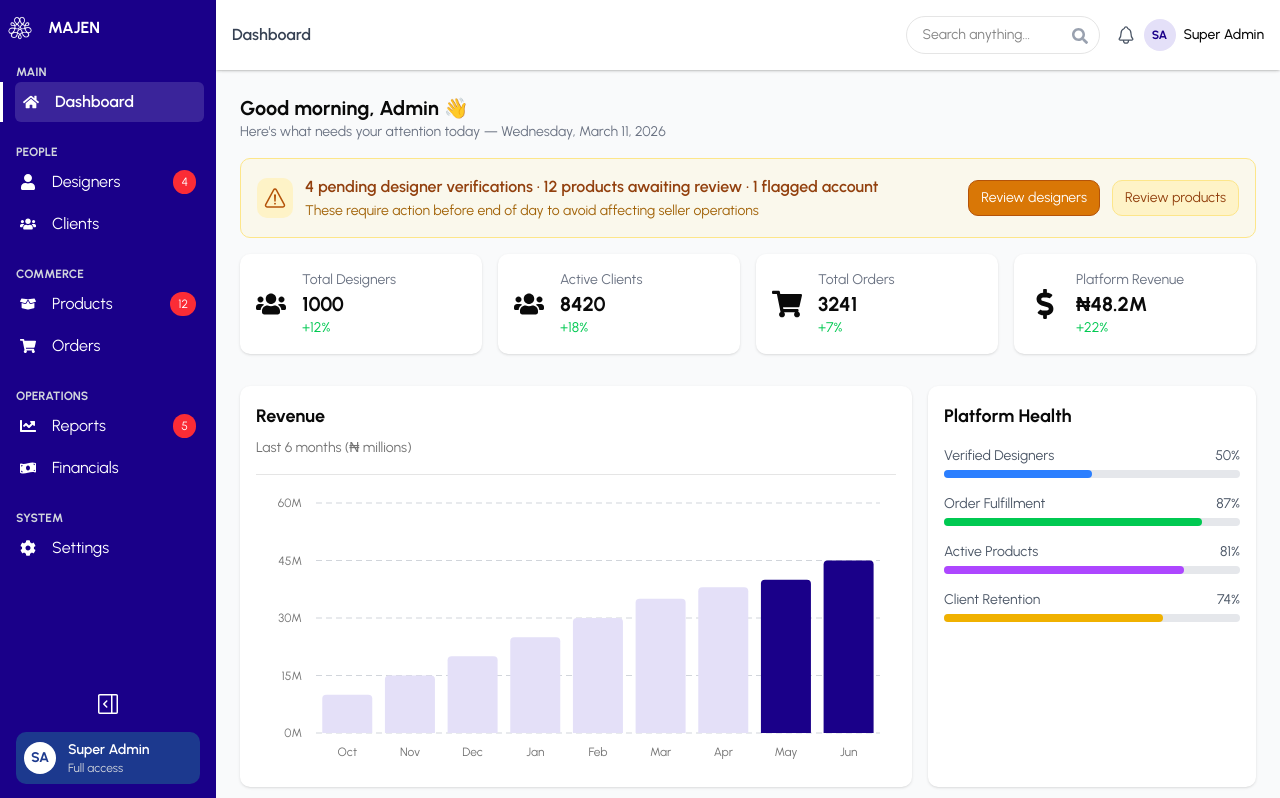
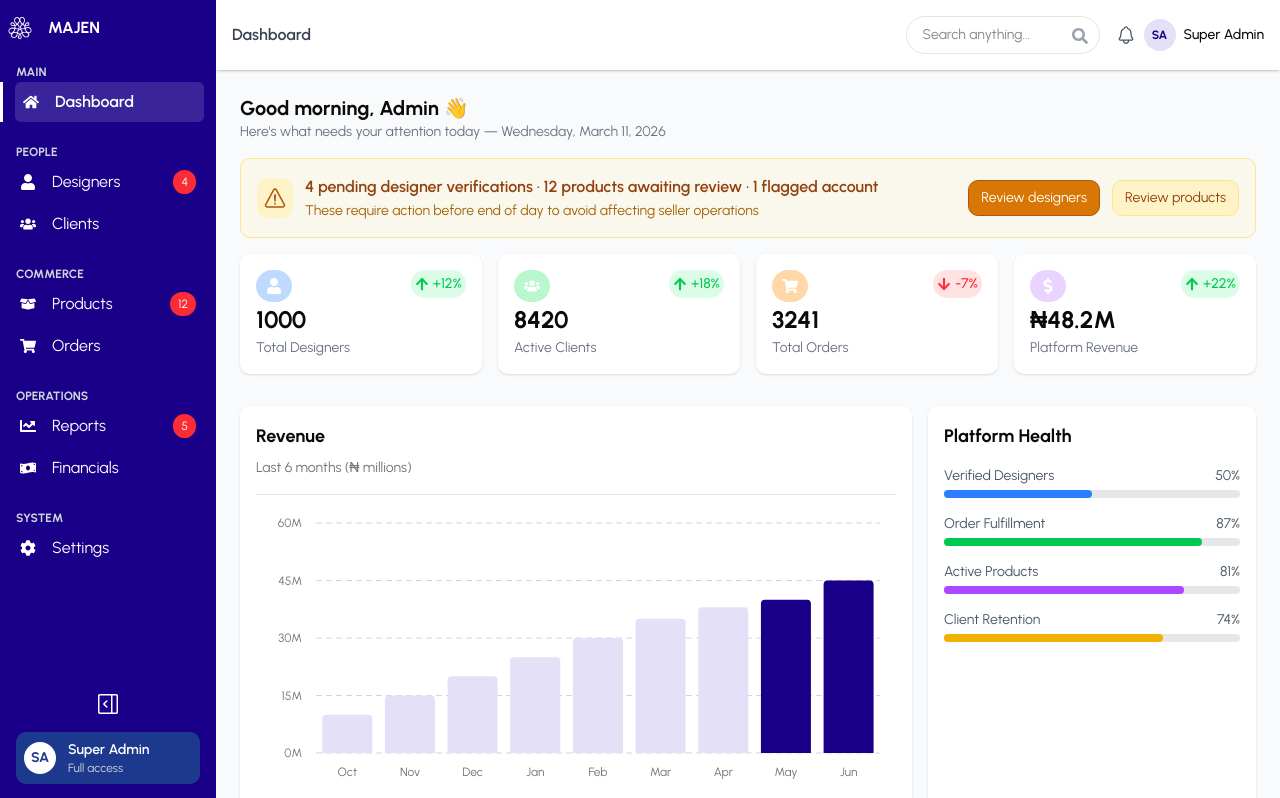
Before and after one commit to Dhavisco/Majen-Admin, a Next.js app: page /dashboard in a window 1280 px wide. Shown: the top 798 px of the page. Built offline with nearby package versions, Linux system fonts and the light colour scheme.

Commit message:
feat: metric cards

```diff
--- a/app/components/MetricCard/MetricCard.tsx
+++ b/app/components/MetricCard/MetricCard.tsx
@@ -1,4 +1,5 @@
 import React from 'react';
+import { FaArrowUp, FaArrowDown } from 'react-icons/fa';
 
 interface MetricCardProps {
     title: string;
@@ -9,16 +10,32 @@ interface MetricCardProps {
 }
 
 const MetricCard: React.FC<MetricCardProps> = ({ title, value, percentageChange, icon, color }) => {
+    const isIncrease = percentageChange !== undefined && percentageChange > 0;
+
     return (
-        <div className={`p-4 bg-white shadow rounded-lg flex items-center space-x-4 ${color}`}>
-            <div className="text-3xl">{icon}</div>
-            <div>
-                <h3 className="text-sm text-gray-500">{title}</h3>
-                <p className="text-xl font-bold">{value}</p>
+        <div className="p-4 bg-white shadow rounded-lg flex justify-between items-start space-x-4">
+            <div className="flex-1 gap-0.5 flex flex-col items-start">
+                <div className={`p-2 flex items-center justify-center rounded-full w-9 ${color} text-white text-base`}>
+                    {icon}
+                </div>
+
+                <h3 className="text-2xl font-bold">{value}</h3>
+                <p className="text-sm text-gray-500">{title}</p>
+
+            </div>
+
+            <div className=''>
                 {percentageChange !== undefined && (
-                    <p className={`text-sm ${percentageChange > 0 ? 'text-green-500' : 'text-red-500'}`}>
-                        {percentageChange > 0 ? `+${percentageChange}%` : `${percentageChange}%`}
-                    </p>
+                    <div className={`flex items-center p-1 rounded-2xl space-x-1 font-medium text-xs md:text-sm ${isIncrease ? 'bg-green-100' : 'bg-red-100'}`}>
+                        {isIncrease ? (
+                            <FaArrowUp className="text-green-500" />
+                        ) : (
+                            <FaArrowDown className="text-red-500" />
+                        )}
+                        <span className={isIncrease ? 'text-green-500' : 'text-red-500'}>
+                            {isIncrease ? `+${percentageChange}%` : `${percentageChange}%`}
+                        </span>
+                    </div>
                 )}
             </div>
         </div>
--- a/app/dashboard/page.tsx
+++ b/app/dashboard/page.tsx
@@ -5,7 +5,7 @@ import RevenueChart from '../components/RevenueChart/RevenueChart';
 import ProgressBar from '../components/ProgressBar/ProgressBar';
 import VerificationTable from '../components/VerificationTable/VerificationTable';
 import ActivityList from '../components/ActivityList/ActivityList';
-import { FaUsers, FaShoppingCart, FaDollarSign } from 'react-icons/fa';
+import { FaUsers, FaShoppingCart, FaDollarSign, FaUser } from 'react-icons/fa';
 import { IoWarningOutline } from 'react-icons/io5';
 
 const DashboardPage: React.FC = () => {
@@ -18,10 +18,10 @@ const DashboardPage: React.FC = () => {
     });
 
     const metrics = [
-        { title: 'Total Designers', value: 1000, percentageChange: 12, icon: <FaUsers />, color: 'bg-blue-100' },
-        { title: 'Active Clients', value: 8420, percentageChange: 18, icon: <FaUsers />, color: 'bg-green-100' },
-        { title: 'Total Orders', value: 3241, percentageChange: 7, icon: <FaShoppingCart />, color: 'bg-orange-100' },
-        { title: 'Platform Revenue', value: '₦48.2M', percentageChange: 22, icon: <FaDollarSign />, color: 'bg-purple-100' },
+        { title: 'Total Designers', value: 1000, percentageChange: 12, icon: <FaUser />, color: 'bg-blue-200' },
+        { title: 'Active Clients', value: 8420, percentageChange: 18, icon: <FaUsers />, color: 'bg-green-200' },
+        { title: 'Total Orders', value: 3241, percentageChange: -7, icon: <FaShoppingCart />, color: 'bg-orange-200' },
+        { title: 'Platform Revenue', value: '₦48.2M', percentageChange: 22, icon: <FaDollarSign />, color: 'bg-purple-200' },
     ];
 
     const verifications = [
```
